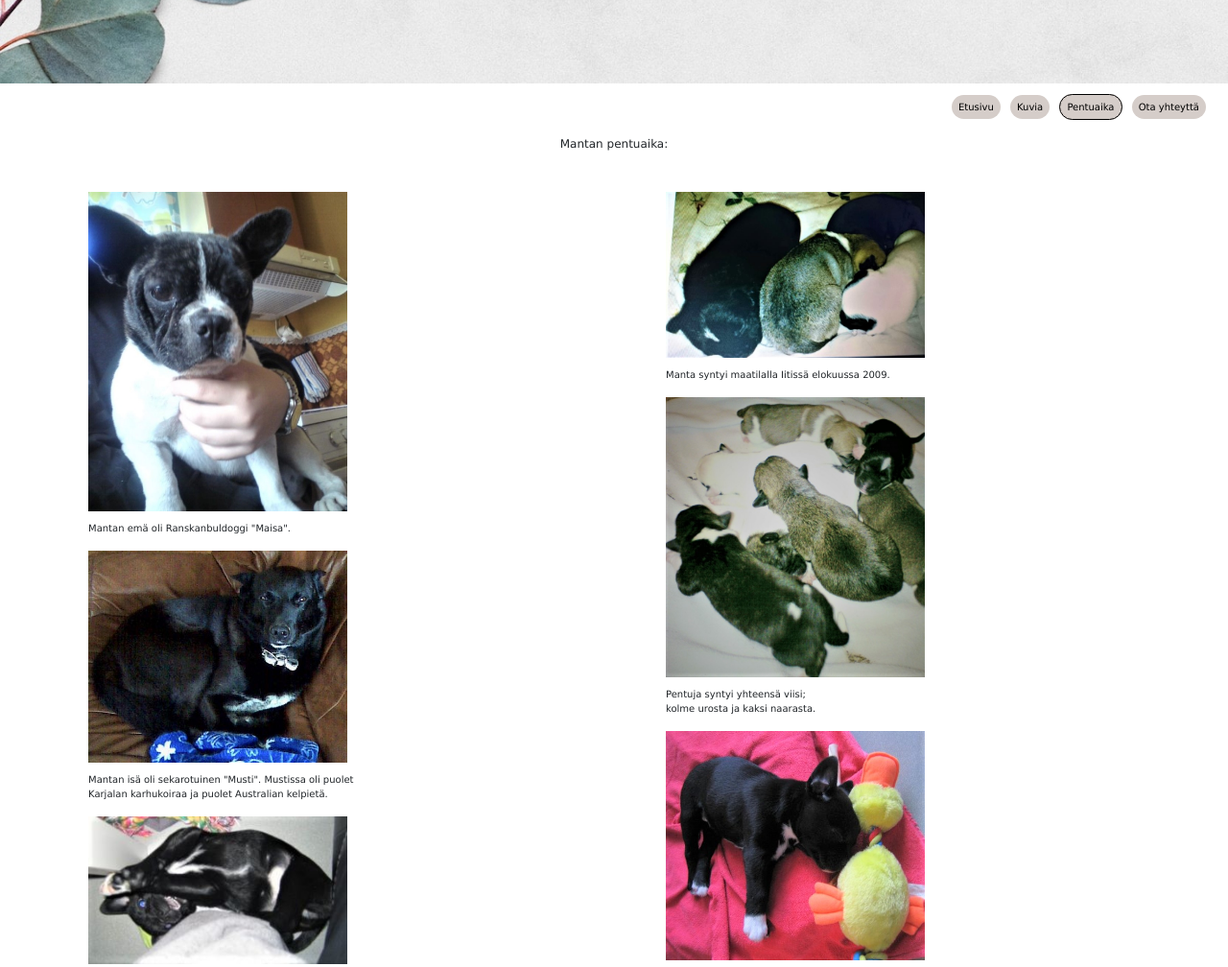
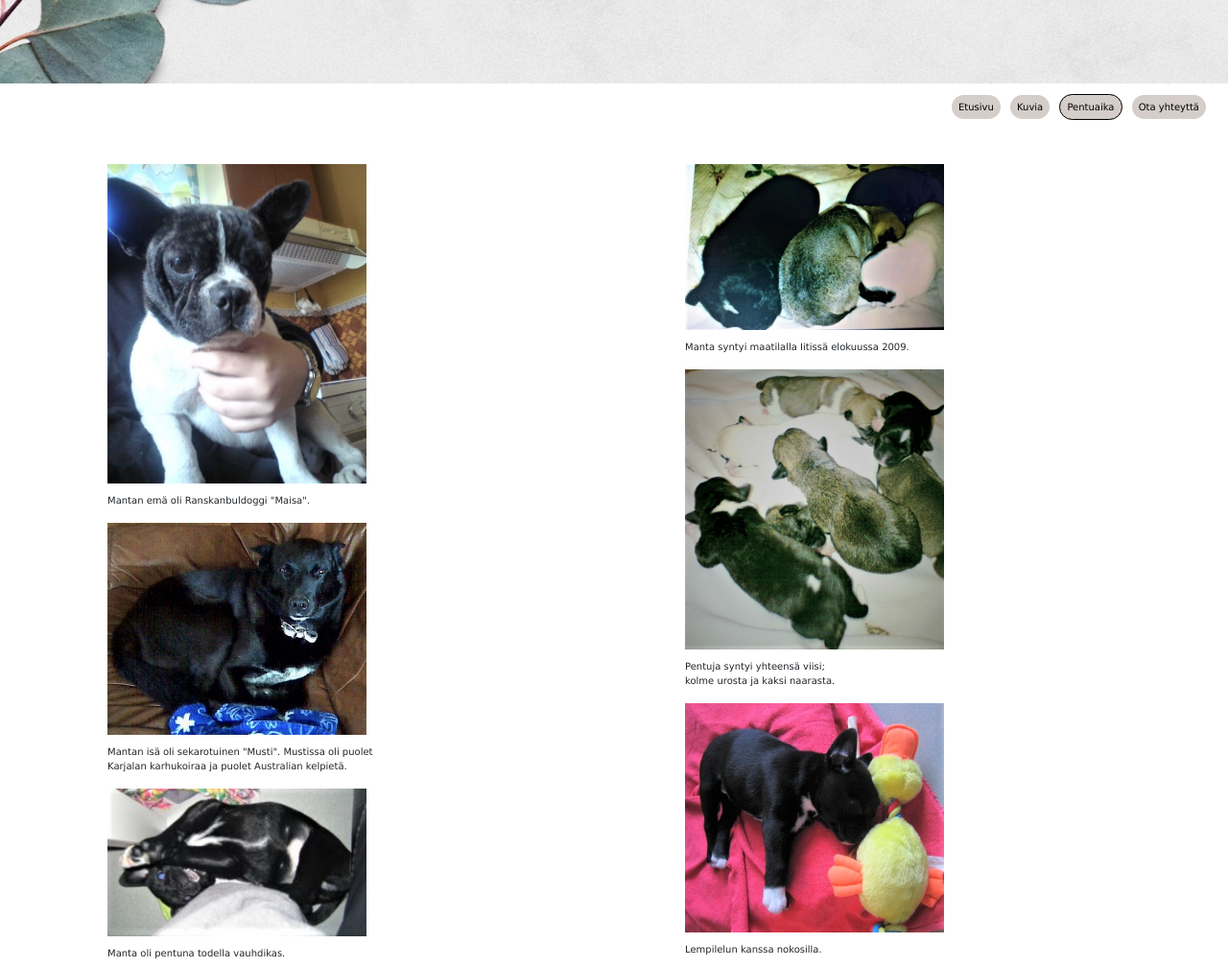
Before and after one commit to Elisalait/Verkkosivu, a plain HTML site: page omatsivut/toinen.html in a window 1280 px wide. Shown: the part 340-1348 px from the top of the page at 96% size. Drawn offline with nearby package versions, Linux system fonts and the light colour scheme.

Commit message:
Add files via upload
Valmis verkkosivu

```diff
--- a/omatsivut/styles4.css
+++ b/omatsivut/styles4.css
@@ -55,21 +55,21 @@
     font-size: 12px;
 }
 .row {
-    padding-top: 25px;
+    padding-top: 50px;
     padding-right: 50px;
     padding-left: 50px;
     padding-bottom: 50px;
 }
 .column {
     flex: 25%;
-    margin-left: 30px;
+    margin-left: 50px;
 }
 .container {
     width: 50%;
     max-width: 100%;
 }
 .image {
-    display: block;
+    display: flex;
     width: 100%;
     height: auto;
 
@@ -87,7 +87,6 @@
     font-family: "Lucida Sans";
     font-size: 12px;
 }
-
 .footer {
     position:relative;
     text-align: right;
--- a/omatsivut/toinen.html
+++ b/omatsivut/toinen.html
@@ -23,8 +23,6 @@
       <a class="navigointi1" href="./toinen.html" target="_self">Pentuaika</a>
       <a class="navigointi" href="./form.html" target="_self">Ota yhteyttä</a>
     </div>
-
-    <p id="pentuaika">Mantan pentuaika:</p>
 
   <div class="row">
     <div class="column">
```
